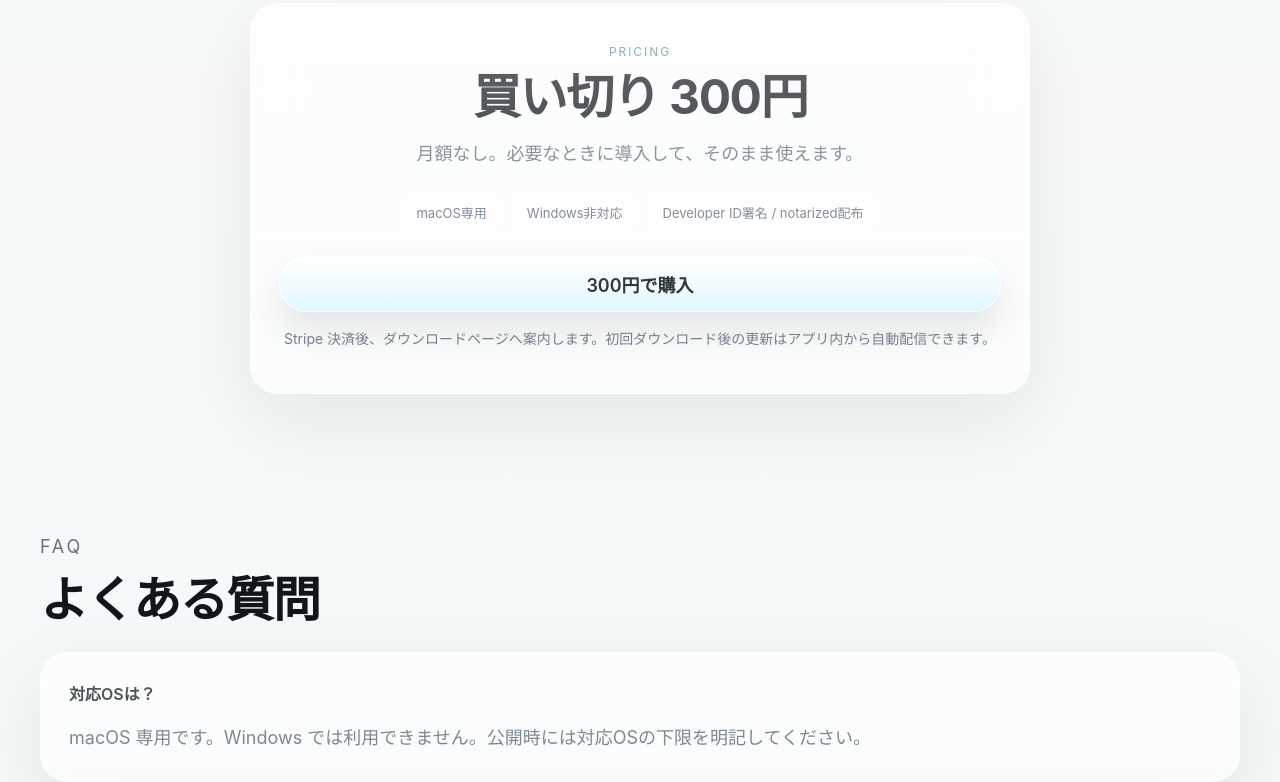
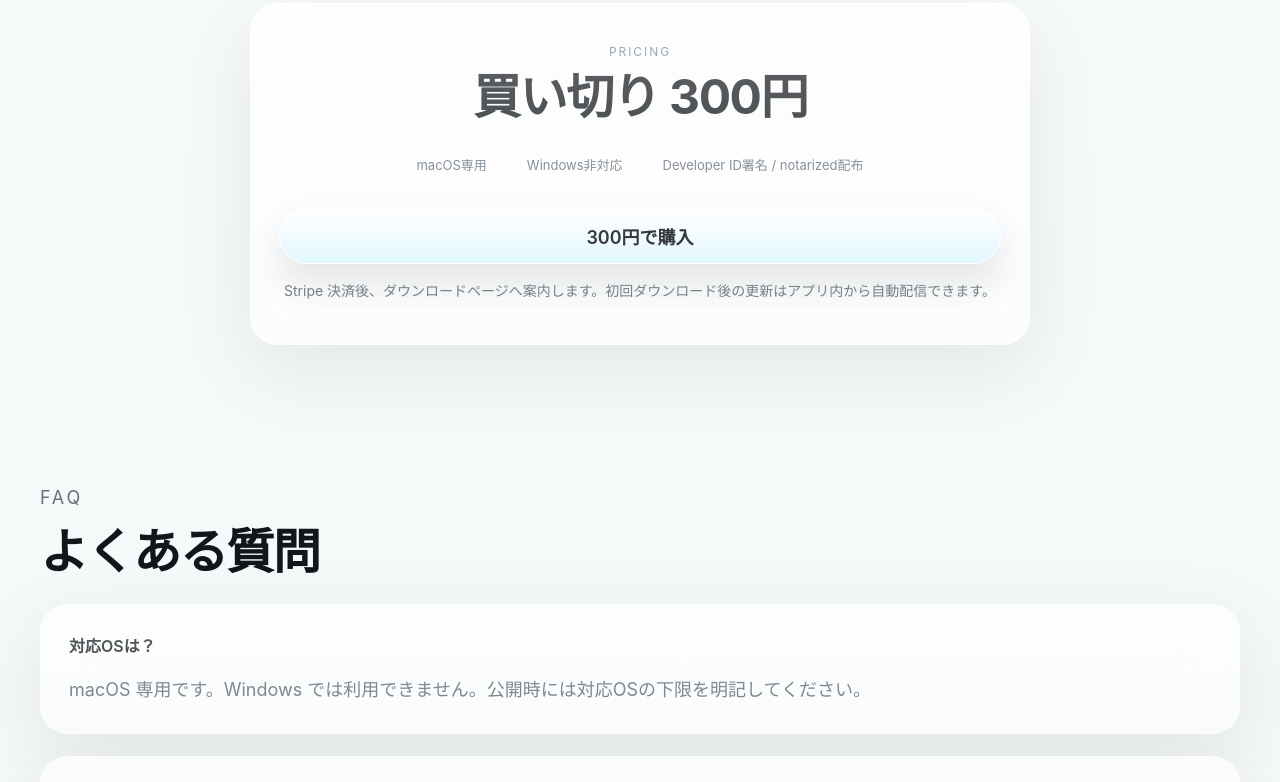
Before and after one commit to 70ki8suda/slick-shot, a plain HTML site: page docs/lp/index.html in a window 1280 px wide. Shown: the part 2729-3511 px from the top of the page. Drawn offline with Linux system fonts and the light colour scheme.

Commit message:
docs: trim pricing section copy

```diff
--- a/docs/lp/index.html
+++ b/docs/lp/index.html
@@ -134,9 +134,6 @@
           <div class="pricing-card glass-card">
             <p class="section-kicker">Pricing</p>
             <h2>買い切り 300円</h2>
-            <p class="pricing-lead">
-              月額なし。必要なときに導入して、そのまま使えます。
-            </p>
             <div class="pricing-meta">
               <span>macOS専用</span>
               <span>Windows非対応</span>
```
